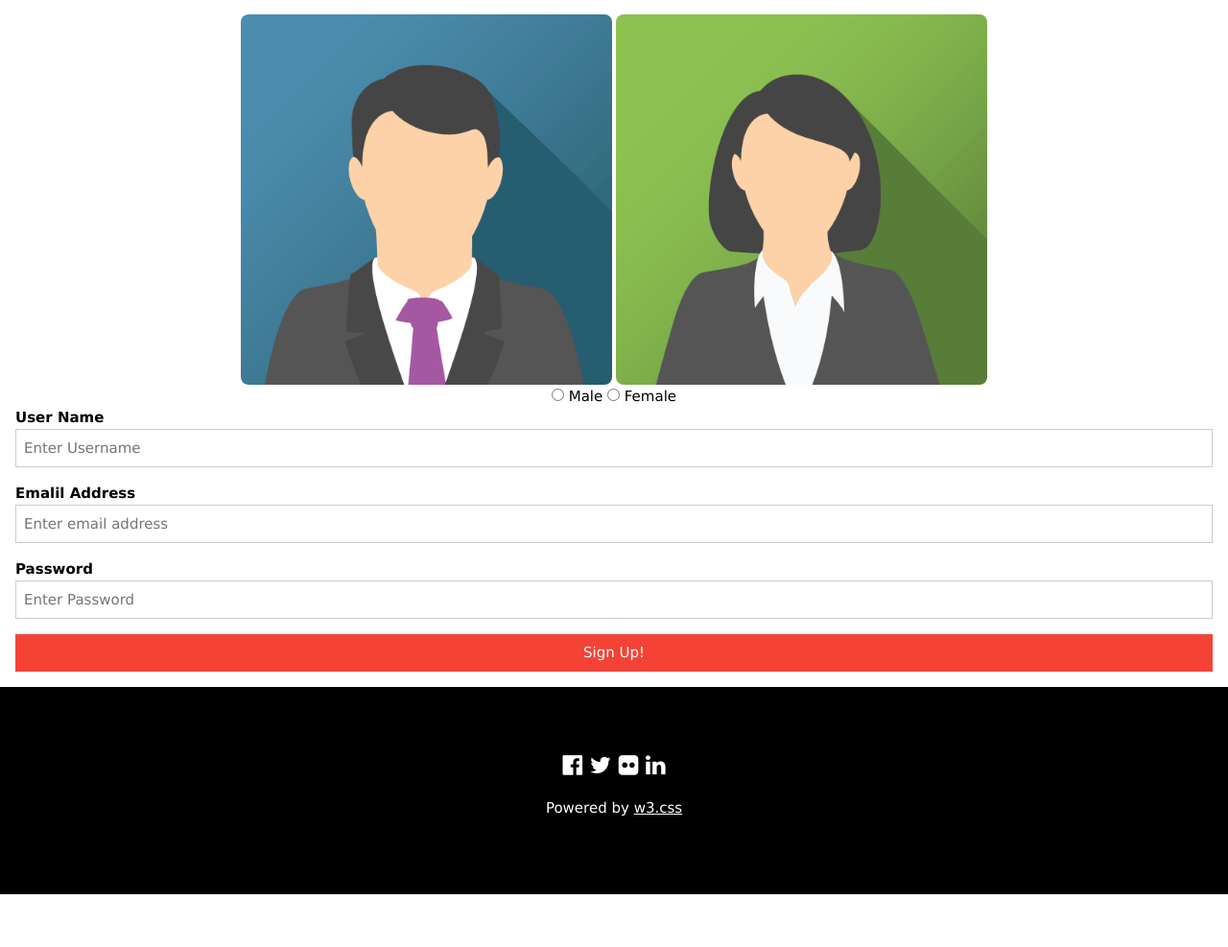
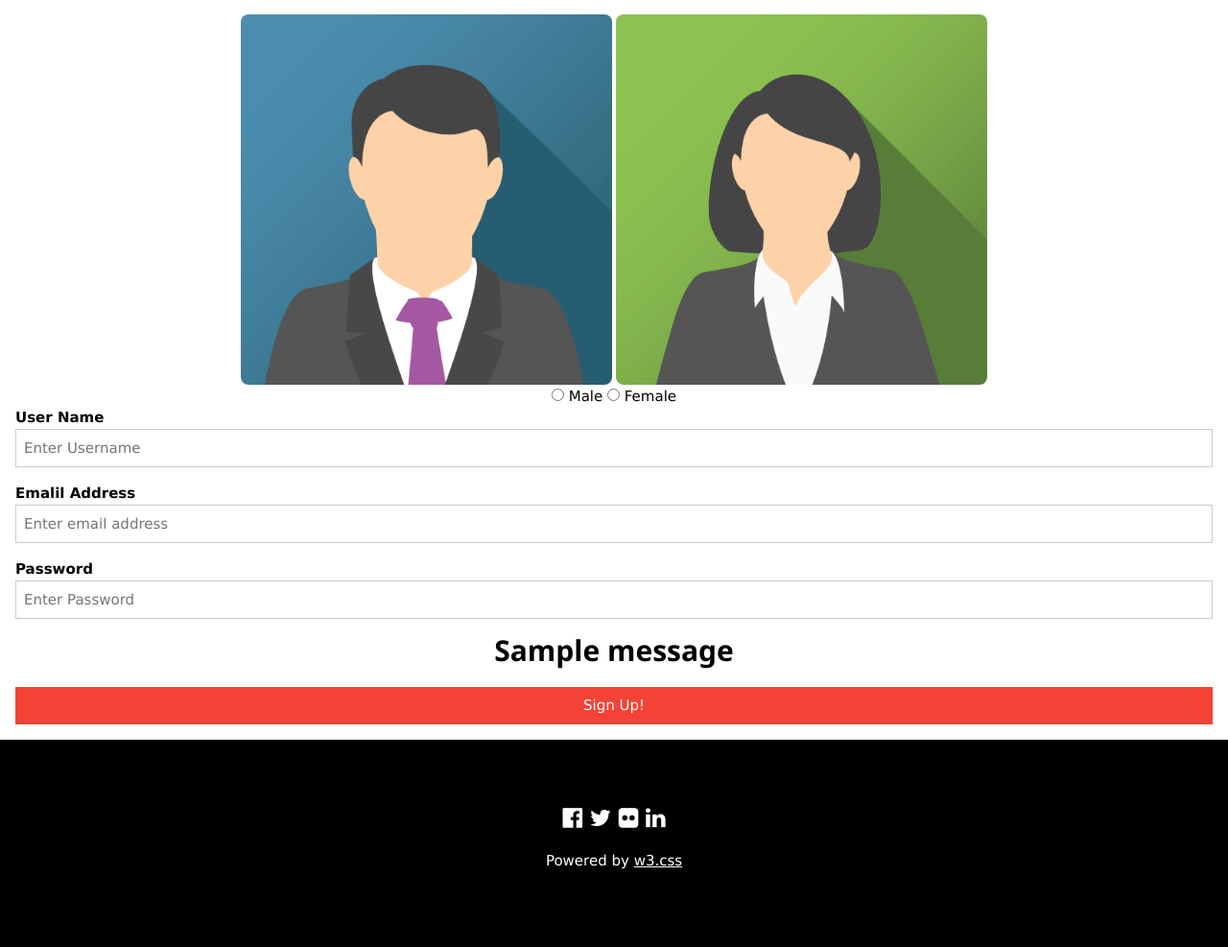
Before and after one commit to ProdigalProject/pro-frontend, a Django app: page /signup in a window 1280 px wide. Shown: the part 101-1088 px from the top of the page at 96% size. Before the commit the page ends 1033 px from the top, so only its background shows below. Run offline with Django 3.2, Linux system fonts and the light colour scheme; tables that the repository leaves empty hold one stand-in row (values such as "Sample post"); one stand-in notice (Sample message) is shown; some libraries are stand-ins or nearby versions.

Commit message:
finish signup query

```diff
--- a/prodigal_app/templates/signup.html
+++ b/prodigal_app/templates/signup.html
@@ -33,7 +33,7 @@
                     <label> Female </label>
                 </span>
             </div>
-            <form class="w3-container" id="form_id" method="post" name="myform" action="/create_user/">
+            <form class="w3-container" id="form_id" method="post" name="myform" action="create_user">
                 {% csrf_token %}
                 <label><b>User Name</b></label>
                 <input class="w3-input w3-border w3-margin-bottom" type="text" placeholder="Enter Username" name="username" required>
@@ -41,6 +41,11 @@
                 <input class="w3-input w3-border w3-margin-bottom" type="text" placeholder="Enter email address" name="email" required>
                 <label><b>Password</b></label>
                 <input class="w3-input w3-border" type="password" placeholder="Enter Password" name="password" required>
+                {% if messages %}
+                    {% for message in messages %}
+                        <h2 align="center"> <b>{{ message }}</b> </h2>
+                    {% endfor %}
+                {% endif %}
                 <button class="w3-button w3-block w3-red w3-section w3-padding" type="submit" id="submit">Sign Up!</button>
             </form>
         </div>
--- a/prodigal_app/urls.py
+++ b/prodigal_app/urls.py
@@ -7,6 +7,7 @@ urlpatterns = [
     path('profile', views.profile, name='profile'),
     path('login', views.login, name='login'),
     path('login_query', views.login_query, name='login_query'),
+    path('create_user', views.create_user, name='create_user'),
     path('signup', views.signup, name='signup'),
     path('search', views.search, name='search'),
     path('tokensignin', views.receive_token, name='tokensignin')
--- a/prodigal_app/views.py
+++ b/prodigal_app/views.py
@@ -53,6 +53,35 @@ def login(request):
     return render(request, "login.html")
 
 
+def create_user(request):
+    """
+    Create a user with given username, email address and password.
+    Signup fail if customer leave any line blank or have same username with others.
+    :param request: request from user
+    :return: profile page if signup succeed and automatically login, stay signup and show error message if fail
+    """
+    username = request.POST.get('username', '')
+    email = request.POST.get('email', '')
+    password = request.POST.get('password', '')
+    if username == '':
+        messages.add_message(request, messages.INFO, 'username is required')
+        return render(request, "Signup.html")
+    elif email == '':
+        messages.add_message(request, messages.INFO, 'email is required')
+        return render(request, "Signup.html")
+    elif password == '':
+        messages.add_message(request, messages.INFO, 'password is required')
+        return render(request, "Signup.html")
+    with connection.cursor() as cursor:
+        cursor.execute("SELECT userID FROM User WHERE username = %s or email = %s", [username, email])
+        userID = cursor.fetchone()
+        if userID is not None:
+            messages.add_message(request, messages.INFO, 'username/email is used, pick another one')
+            return render(request, "Signup.html")
+        cursor.execute("INSERT INTO User VALUES(NULL, %s, %s, 'Male', %s, 'abcd', NULL, NULL)", [username, email, password])
+        return redirect('profile')
+
+
 def signup(request):
     """
     Renders signup page from template. Signup process links 3rd-party auth data with prodigal profile.
```
